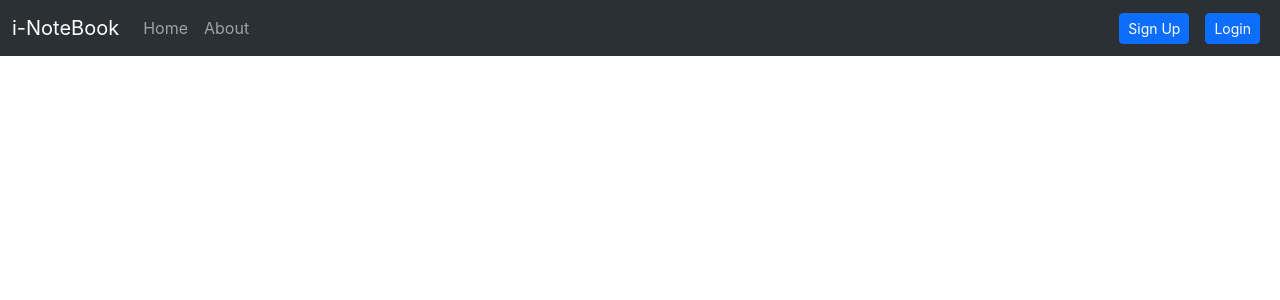
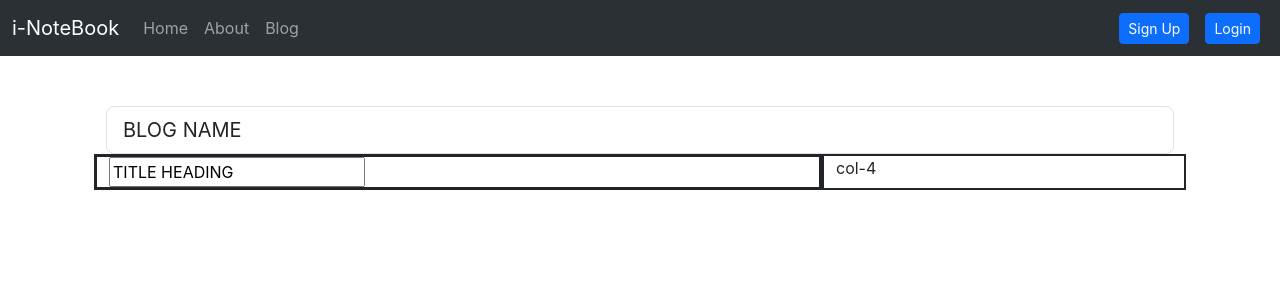
Before and after one commit to 1711naveen/iNoteBook-Frontend, a React (Create React App) app: page /blog in a window 1280 px wide. Shown: the top 300 px of the page. Built offline with nearby package versions, Linux system fonts and the light colour scheme.

Commit message:
adding blog

```diff
--- a/package.json
+++ b/package.json
@@ -8,6 +8,7 @@
     "@testing-library/user-event": "^13.5.0",
     "react": "^18.2.0",
     "react-dom": "^18.2.0",
+    "react-quill": "^2.0.0",
     "react-router-dom": "^6.21.1",
     "react-scripts": "5.0.1",
     "web-vitals": "^2.1.4"
--- a/src/App.js
+++ b/src/App.js
@@ -8,6 +8,7 @@
 import { useState } from 'react';
 import Login from './components/Login';
 import Signup from './components/Signup';
+import Blog from './components/Blog';
 
 
 function App() {
@@ -20,7 +21,7 @@
     })
     setTimeout(() => {
       setAlert(null);
-    }, 1500);
+    }, 5000);
   }
   return (
     <>
@@ -34,6 +35,7 @@
               <Route exact path="/about" element={<About />}></Route>
               <Route exact path="/login" element={<Login showAlert={showAlert} />}></Route>
               <Route exact path="/signup" element={<Signup showAlert={showAlert} />}></Route>
+              <Route exact path="/blog" element={<Blog />}></Route>
             </Routes>
           </div>
         </BrowserRouter>
--- /dev/null
+++ b/src/components/Blog.js
@@ -0,0 +1,72 @@
+import React, { useState } from 'react'
+import ReactQuill from 'react-quill';
+import 'react-quill/dist/quill.snow.css';
+
+
+
+const Blog = () => {
+    // const [title, setTitle] = useState('Your Blog Title');
+    const [content, setContent] = useState('');
+
+    const [blogName, setBlogName] = useState("BLOG NAME");
+    const [title, settitle] = useState("TITLE HEADING");
+
+    const handleBlogName = () => {
+
+    }
+    const handleTitle = () => {
+
+    }
+
+    // const handleTitleChange = (e) => {
+    //     setTitle(e.target.value);
+    // };
+
+    // const handleContentChange = (value) => {
+    //     setContent(value);
+    // };
+
+    return (
+        <>
+            <div className="container">
+
+                <div className="container">
+                    <input className="form-control form-control-lg" type="text" name="heading" id="heading" value={blogName} onChange={handleBlogName} />
+                </div>
+
+                <div className="container">
+                    <div class="row">
+                        <div class="col-8 border border-dark border-3">
+                            <input type="text" name="title" id="title" value={title} onChange={handleTitle}/>
+                            {/* <span>Title description, Dec 7, 2017</span> */}
+                        </div>
+                        <div class="col-4 border border-dark border-2">col-4</div>
+                    </div>
+                </div>
+
+
+
+
+                <div className="">
+                    {/* <input
+                        type="text"
+                        placeholder="Blog Title"
+                        value={title}
+                        onChange={handleTitleChange}
+                    />
+
+                    <ReactQuill
+                        theme="snow"
+                        value={content}
+                        onChange={handleContentChange}
+                        placeholder="Write your blog content here..."
+                    /> */}
+                </div>
+            </div>
+
+        </>
+    )
+}
+
+
+export default Blog
--- /dev/null
+++ b/src/components/Error.js
@@ -0,0 +1,11 @@
+import React from 'react'
+
+const Error = (props) => {
+  return (
+    <div className='container'>
+      <h1>server down try later {props.showError}</h1>
+    </div>
+  )
+}
+
+export default Error
--- a/src/components/Navbar.js
+++ b/src/components/Navbar.js
@@ -31,6 +31,9 @@
                             <li className="nav-item">
                                 <Link className={`nav-link ${location.pathname === '/about' ? "active" : ""}`} to="/about">About</Link>
                             </li>
+                            <li className="nav-item">
+                                <Link className="nav-link" to="/blog">Blog</Link>
+                            </li>
                         </ul>
                         {!localStorage.getItem('authToken') ? <form className="d-flex" role="search">
                             <Link className="btn btn-primary btn-sm mx-2" to="/signup" role="button">Sign Up</Link>
--- a/src/components/Signup.js
+++ b/src/components/Signup.js
@@ -1,5 +1,6 @@
 import React, { useState } from 'react'
 import { useNavigate } from 'react-router-dom';
+import Error from './Error';
 
 const Signup = (props) => {
   const [credential, setcredential] = useState({ name: "", email: "", password: "", confirmPassword: "" })
@@ -9,9 +10,12 @@
     setcredential({ ...credential, [e.target.name]: e.target.value })
   }
 
+  const [error, seterror] = useState(null)
+
   const handleSubmit = async (e) => {
     e.preventDefault();
-    let { name, email, password } = credential
+    let { name, email, password } = credential;
+    try {
       const response = await fetch('http://127.0.0.1:5000/api/auth/createuser', {
         method: "POST",
         headers: {
@@ -30,6 +34,19 @@
       else {
         props.showAlert("ID already exists", "danger");
       }
+    } catch (error) {
+      seterror(error);
+    }
+
+  }
+
+  if (error) {
+    // Display an error page or message
+    return (
+      <>
+        <Error showError={error.message}/>
+      </>
+    );
   }
 
 
```
Also changed, not shown: 1 other file (tests, documents, lock files or other folders). Lines whose indentation alone changed are shown as unchanged.
